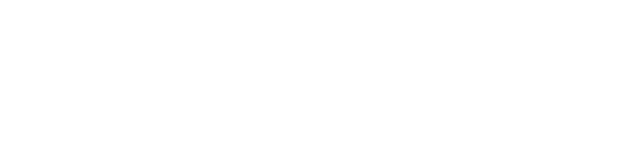
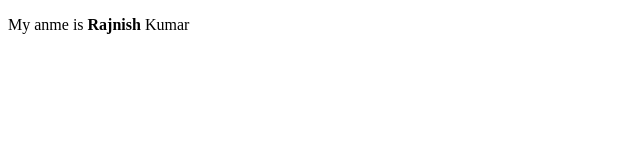
Before and after one commit to ZeroValidation21/instagram-clone, a plain HTML site: page index.html in a window 1280 px wide. Shown: the whole page, without its empty margins (0-640 px from the left). Drawn offline with Linux system fonts and the light colour scheme.

Commit message:
Added paragraph

```diff
--- a/index.html
+++ b/index.html
@@ -6,6 +6,6 @@
     <title>Document</title>
 </head>
 <body>
-
+    <p>My anme is <strong>Rajnish</strong> Kumar</p>
 </body>
 </html>
```
